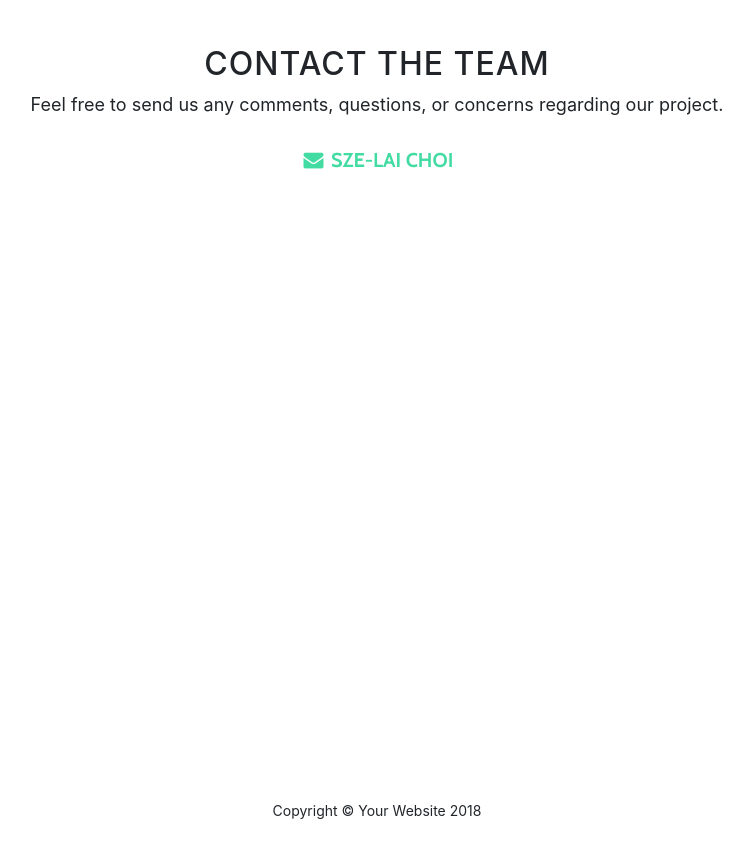
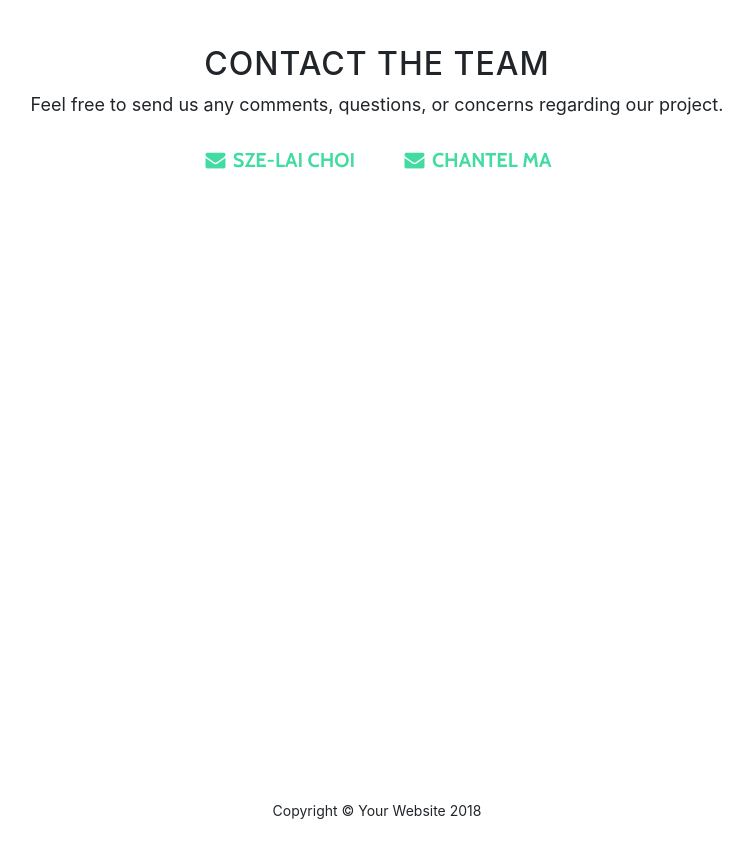
Before and after one commit to cen4010-s2018-g06/Group-6, a website with bundled scripts: page index.html in a window 1280 px wide. Shown: the part 2120-2978 px from the top of the page, without its empty margins (263-1016 px from the left). Built offline with nearby package versions, Linux system fonts and the light colour scheme.

Commit message:
Added Email
Added Chantel's email

```diff
--- a/index.html
+++ b/index.html
@@ -107,6 +107,12 @@
                   <span class="network-name">Sze-Lai Choi</span>
                 </a>
               </li>
+              <li class="list-inline-item">
+                <a href="mailto:cma2@fau.edu" class="btn btn-default btn-lg">
+                  <i class="fa fa-envelope fa-fw"></i>
+                  <span class="network-name">Chantel Ma</span>
+                </a>
+              </li>
             </ul>
           </div>
         </div>
```
